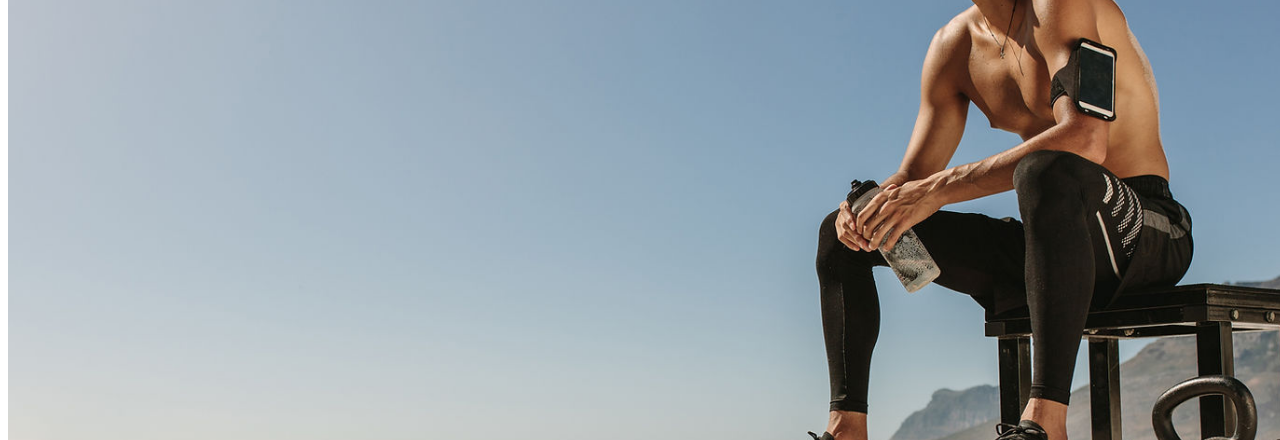
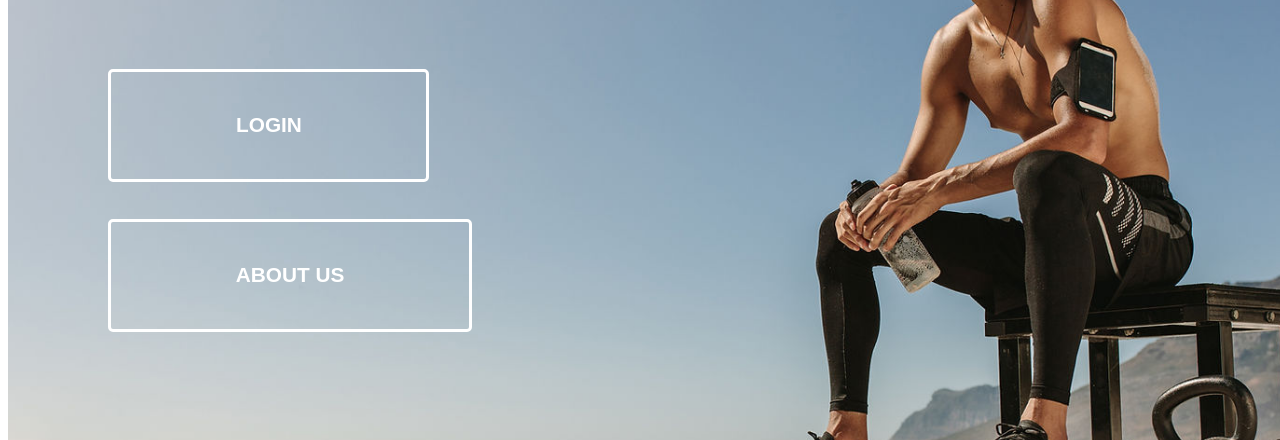
Before and after one commit to applicants-backend/develop, a plain HTML site: page html/project1_yc.html in a window 1280 px wide. Shown: the part 360-800 px from the top of the page. Drawn offline with nearby package versions, Linux system fonts and the light colour scheme.

Commit message:
yc_mainsection

```diff
--- a/css/mainsection.css
+++ b/css/mainsection.css
@@ -69,14 +69,9 @@
     text-transform: uppercase;
     top: 400px;
     left: 100px;
-
-
-
-
-
 }
-.aboutbtn{
- /* position: absolute; */
+.about-btn{
+ position: absolute;
  top: 550px;
  left: 100px;
 }
--- a/html/project1_yc.html
+++ b/html/project1_yc.html
@@ -34,21 +34,21 @@
             </div>
 
             <!-- login button -->
-            <div class="code code--small code--right" data-aos="flip-left">
+            <!-- <div class="code code--small code--right" data-aos="flip-left"> -->
                 <button class="button_mainsec btn-clear">
                     <div class="code code--small code--right" id="login-button" data-aos="flip-right">
                         login
                     </div>
                 </button>
-            </div>
+            <!-- </div> -->
 
-            <div class="code code--small code--right" data-aos="flip-right">
-                <button class="button_mainsec about-btn btn-clear" id="about-button">
-                    <div class="code code--small code--right" data-aos="flip-left">
+            <!-- <div class="code code--small code--right" data-aos="flip-right"> -->
+                <button class="button_mainsec about-btn btn-clear" >
+                    <!-- <div class="code code--small code--right" data-aos="flip-left"> -->
                         about us
-                    </div>
+                    <!-- </div> -->
                 </button>
-            </div>
+            <!-- </div> -->
         </div>
 
 
```
Also changed, not shown: html/MainPage_main.html (+1 -0 lines).
